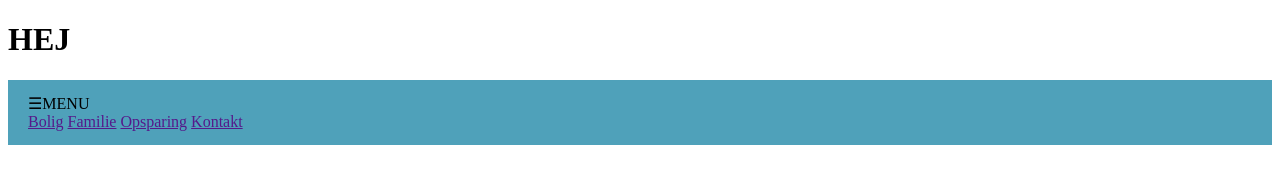
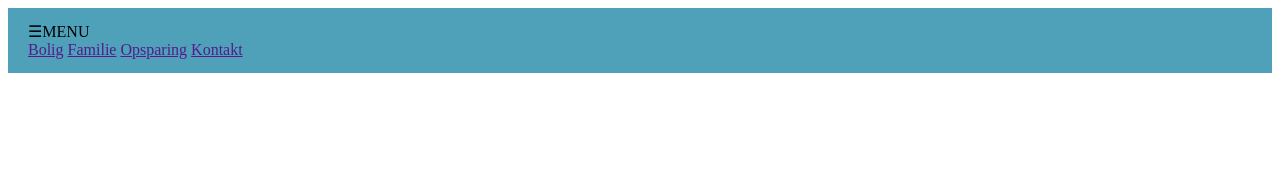
Before and after one commit to Ceci459p/bankgit, a plain HTML site: page index.html in a window 1280 px wide. Drawn offline with Linux system fonts and the light colour scheme.

Commit message:
Update index.html

```diff
--- a/index.html
+++ b/index.html
@@ -10,7 +10,6 @@
     </head>
 
     <body>
-        <h1>HEJ</h1>
         <header class="navbar">
             <div class="navigation">
                 <div class="dropdown">
```
